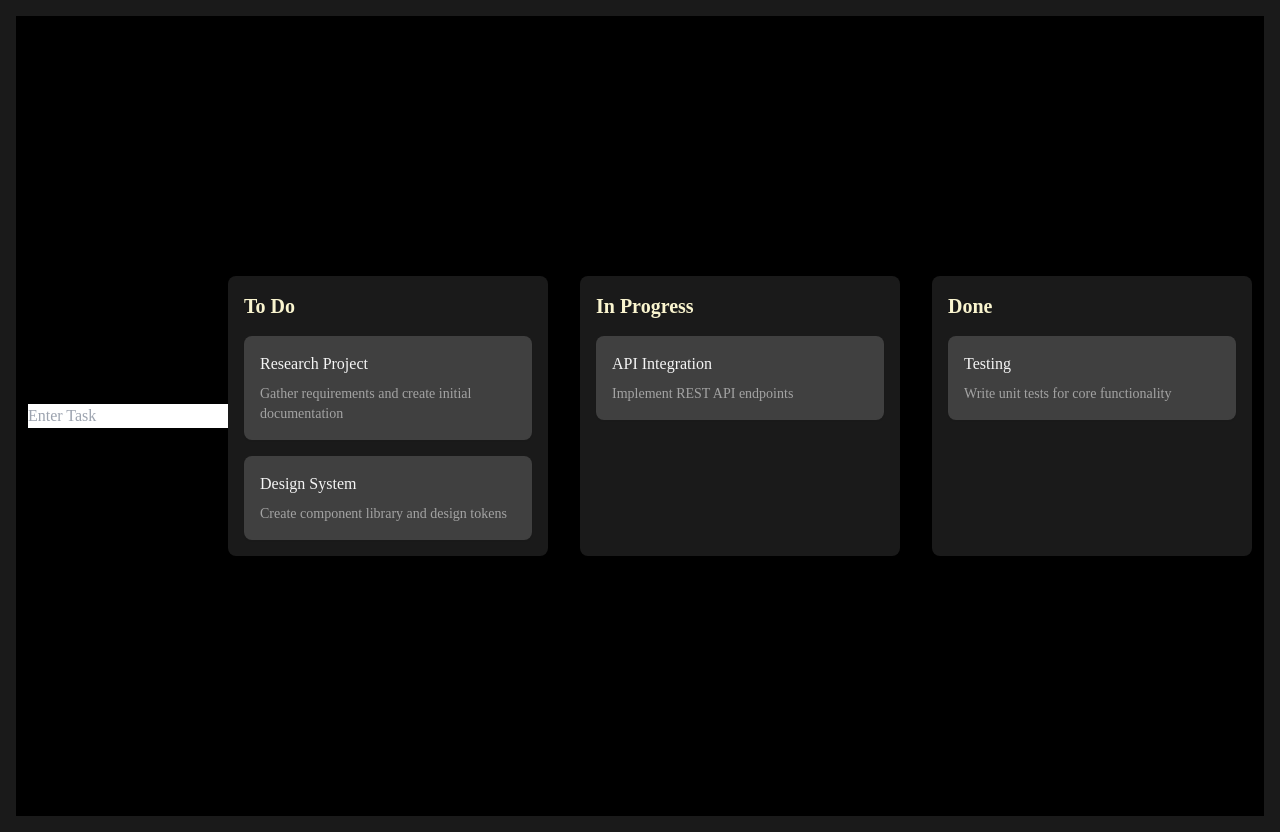
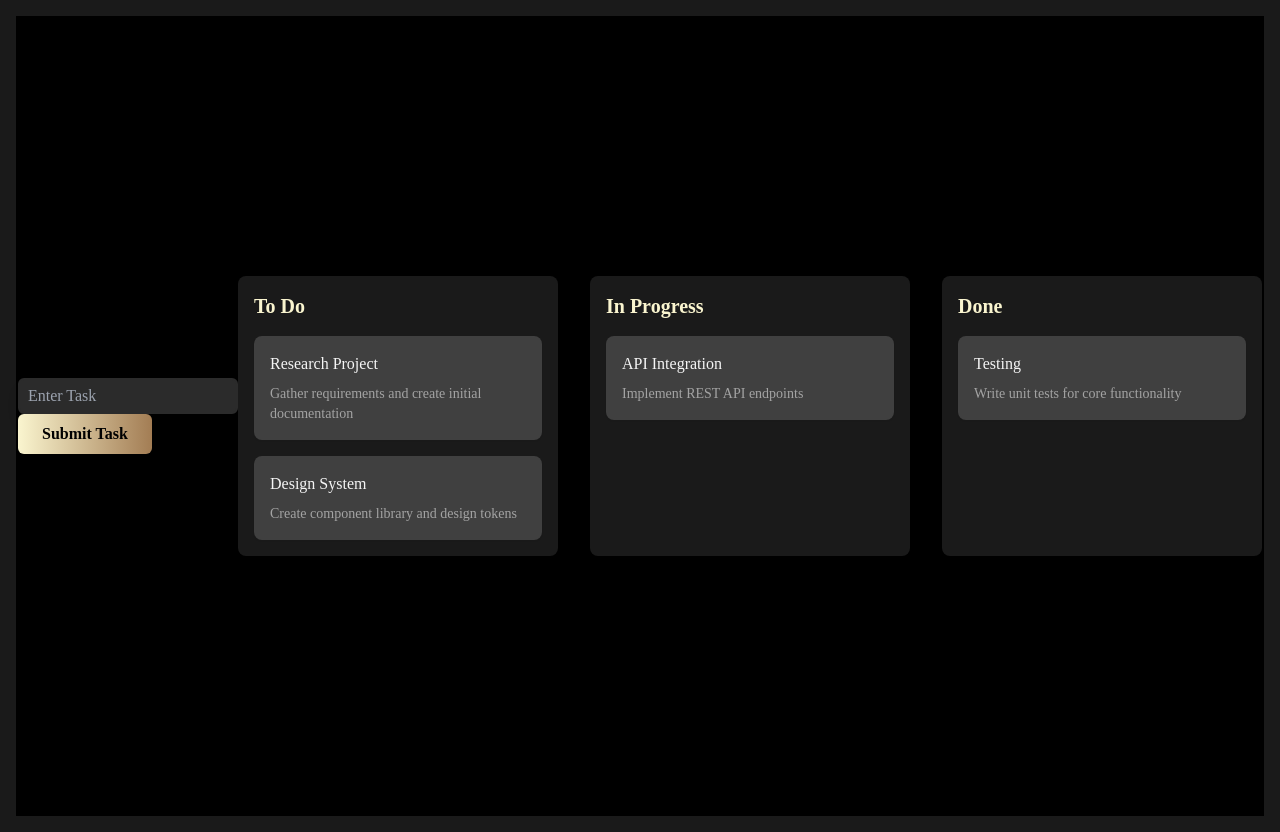
Before and after one commit to Randycullins08/DragDropTodo, a React (Vite) app: page / in a window 1280 px wide. Built offline with nearby package versions, Linux system fonts and the light colour scheme.

Commit message:
added button to add new task to TODO state

```diff
--- a/src/App.tsx
+++ b/src/App.tsx
@@ -8,6 +8,21 @@ import Column from "./components/Column";
 export default function App() {
   const [tasks, setTasks] = useState<Task[]>(INITIAL_TASKS);
   const [input, setInput] = useState("");
+
+  function onSubmit(e: any) {
+    e.preventDefault();
+
+    const newTask: Task = {
+      id: "5",
+      status: "TODO",
+      title: input,
+      description: input,
+    };
+
+    console.log(newTask);
+
+    setTasks((prev) => [...prev, newTask]);
+  }
 
   function handleDragEnd(event: DragEndEvent) {
     const { active, over } = event;
@@ -31,10 +46,15 @@ export default function App() {
 
   return (
     <div className="min-h-screen flex justify-center items-center bg-grayscale-900 p-4 text-white">
-      <input
-        placeholder="Enter Task"
-        onChange={(e) => setInput(e.target.value)}
-      />
+      <div className="input-wrapper">
+        <input
+          placeholder="Enter Task"
+          value={input}
+          type="text"
+          onChange={(e) => setInput(e.target.value)}
+        />
+        <button onClick={(e) => onSubmit(e)}>Submit Task</button>
+      </div>
       <DndContext onDragEnd={handleDragEnd}>
         <div className="flex gap-8">
           <Column type="TODO" tasks={tasks} />
```
